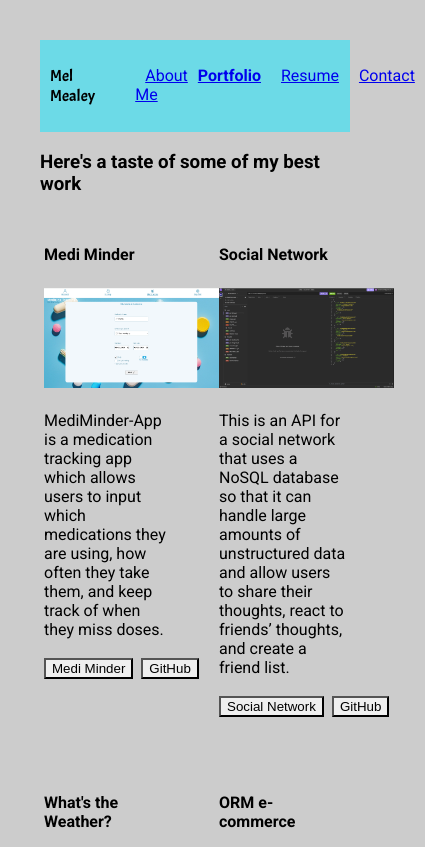
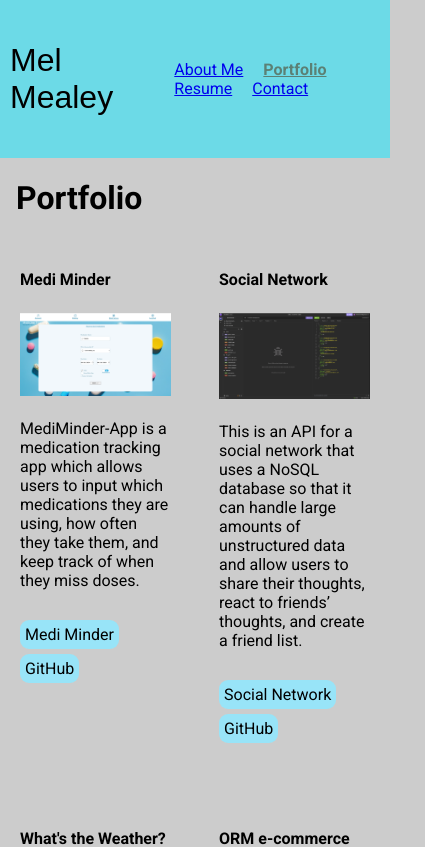
Before and after one commit to melmealey/REACT-Portfolio, a React (Vite) app: page /portfolio in a window 390 px wide. Shown: the top 847 px of the page, 425 px wide, since content can reach past the window. Built offline with nearby package versions, Linux system fonts and the light colour scheme.

Commit message:
styling and making responsive

```diff
--- a/index.html
+++ b/index.html
@@ -17,7 +17,6 @@
     </style>
   </head>
   <body>
-    <header></header>
     <div id="root"></div>
     <script type="module" src="/src/main.jsx"></script>
   </body>
--- a/src/App.css
+++ b/src/App.css
@@ -1,8 +1,18 @@
+*{
+  box-sizing: border-box;
+}
+
 #root {
   max-width: 1280px;
   margin: 0 auto;
-  padding: 2rem;
-  text-align: left;
+}
+
+body {
+  margin: 0px;
+}
+
+main {
+  padding: 0 1rem;
 }
 
 h2,
@@ -11,6 +21,7 @@ header,
 footer,
 body {
   font-family: 'Roboto', sans-serif;
+
 }
 
   .satisfy-regular {
@@ -22,21 +33,40 @@ body {
 
 [aria-current="page"]{
   font-weight: bold;
+  color: #5b8075;
 
 }
 
 nav ul {
   display: flex;
-}
-
-ul{
   list-style: none;
+  flex-wrap: wrap;
 
 }
 
-/* .acme-regular {
-  font-family: "Acme", sans-serif;
-  font-weight: 400;
-  font-style: normal;
+.project-links{
+  display: flex;
+  list-style-type: none;
+  padding: 0;
+  gap: 15px;
+  flex-wrap: wrap;
 
-} */
+}
+
+.project-links a {
+  text-decoration: none;
+  background-color: rgb(152, 228, 248);
+  color: black;
+  padding: 5px;
+  border-radius: 1ch;
+
+}
+
+a image {
+  display: flex;
+  flex-direction: column;
+}
+
+
+/* style project image link and image */
+/* flex prop on header children OR media query */
--- a/src/components/Footer.jsx
+++ b/src/components/Footer.jsx
@@ -3,22 +3,15 @@ const Footer = () => {
   return (
     <footer style={{ backgroundColor: '#6cdae7', padding: '10px', display: 'flex', flexDirection: 'column', alignItems: 'center' }}>
       <ul style={{ display: 'flex', justifyContent: 'center', alignItems: 'center', gap: '10px' }}>
-        <h4>Connect with Me</h4>
-        <li>
           <a href='https://github.com/melmealey'>
             <img src="images/github Logo.webp" alt="Github" style={{ width: '50px', height: '50px' }} />
           </a>
-        </li>
-        <li>
           <a href='https://www.linkedin.com/in/mel-mealey-bb0048a2/'>
             <img src="images/LinkedIn logo.png" alt="LinkedIn" style={{ width: '50px', height: '50px' }} />
           </a>
-        </li>
-        <li>
           <a href='https://www.facebook.com/mel.mealey'>
             <img src="images/Facebook.svg" alt="Github" style={{ width: '50px', height: '50px' }} />
           </a>
-        </li>
       </ul>
     </footer>
   );
--- a/src/components/Header.jsx
+++ b/src/components/Header.jsx
@@ -1,27 +1,26 @@
-import { Flex, Heading, chakra } from '@chakra-ui/react'
-import Nav from './Nav'
-import { Link as ReactRouterLink } from 'react-router-dom'
+import { Flex, chakra } from '@chakra-ui/react';
+import Nav from './Nav';
+import { Link as ReactRouterLink } from 'react-router-dom';
+
 
 
 export const HeaderFlex = chakra(Flex, {
     baseStyle: {
       backgroundColor: '#6cdae7',
       padding: '10px',
-        justifyContent: 'space-around'
+      justifyContent: 'space-around',
+      flexDirection: { base: 'column', md: 'row' },
+      alignItems: 'center',
     }
-})
+  });
 
 export const Header = () => {
     return (
-        <>
-            <link rel="preconnect" href="https://fonts.googleapis.com" />
-            <link rel="preconnect" href="https://fonts.gstatic.com" crossorigin />
-            <link href="https://fonts.googleapis.com/css2?family=Acme&family=Satisfy&display=swap" rel="stylesheet" />
-
         <HeaderFlex>
-                <p style={{ fontFamily: 'Acme, sans-serif' }}>Mel Mealey</p>
+          <p style={{ fontFamily: 'Acme, sans-serif', fontSize: "200%" }}>Mel Mealey</p>
           <Nav />
         </HeaderFlex>
-        </>
     );
   };
+
+  export default Header;
--- a/src/components/Project.jsx
+++ b/src/components/Project.jsx
@@ -1,38 +1,27 @@
-
-import { Card, CardBody, Stack, Image, Text, Button, ButtonGroup, Link } from '@chakra-ui/react';
+import { Card, CardBody, Stack, Image, Text, Link, Flex } from '@chakra-ui/react';
 
 export default function Project(props) {
   const { projectImage, projectTitle, projectText, projectURL, projectGitHub } = props;
+
   return (
     <>
-
       <Card maxW='sm' m={4}>
         <CardBody>
           <Stack mt='6' spacing='3'>
-            <h4 size='md'>{projectTitle} </h4>
-
-            <Link href={projectURL} isExternal>
-              <Image href={projectURL} isExternal
-                src={projectImage}
-                style={{ width: "175px", height: "100px" }}
-              />
-            </Link>
-            <Text>
-              {projectText}
-            </Text>
-            <ButtonGroup>
-              <Link href={projectURL} isExternal>
-                <Button>{projectTitle}</Button>
-              </Link>
-              <Link href={projectGitHub} isExternal>
-                <Button>GitHub</Button>
-              </Link>
-            </ButtonGroup>
+            <h4>{projectTitle}</h4>
+            <Flex flexDirection="row" alignItems="center" >
+              <a href={projectURL}>
+                <Image src={projectImage} width={"200px"} height={"auto"} maxW={"100%"} />
+              </a>
+            </Flex>
+            <p>{projectText}</p>
+            <ul className="project-links">
+              <li><a href={projectURL}>{projectTitle}</a></li>
+              <li><a href={projectGitHub}>GitHub</a></li>
+            </ul>
           </Stack>
         </CardBody>
       </Card>
-
-
     </>
-  )
+  );
 }
--- a/src/pages/Portfolio.jsx
+++ b/src/pages/Portfolio.jsx
@@ -6,7 +6,8 @@ import { IconButton } from '@chakra-ui/react'
 export default function Portfolio() {
   return (
     <>
-      <h3>Here's a taste of some of my best work</h3>
+      <h1>Portfolio</h1>
+
 
       <SimpleGrid minChildWidth='120px' spacing='40px'>
       <Project
@@ -26,10 +27,11 @@ export default function Portfolio() {
         <Project
           projectTitle={'What\'s the Weather? '}
           projectImage={'/images/Weather.png'}
-          projectText={'This website will allow you to search and display the current temp in °F, humidity and wind speed (in MPH) for any city that you search. It will also store your previous seraches so that you can easily click most searched cities. Very handy when you have family all over the map and are interested in the weather they are experiencing.'}
+          projectText={'This website will allow you to search and display the current temp, humidity and wind speed for any city that you search. It will also store your previous seraches so that you can easily click most searched cities. Very handy when you have family all over the map and are interested in the weather they are experiencing.'}
           projectURL={'https://melmealey.github.io/Weather-Dashboard/'}
           projectGitHub={'https://github.com/melmealey/Weather-Dashboard'}
         />
+
 
          <Project
           projectTitle={'ORM e-commerce'}
```
Lines whose indentation alone changed are shown as unchanged.
